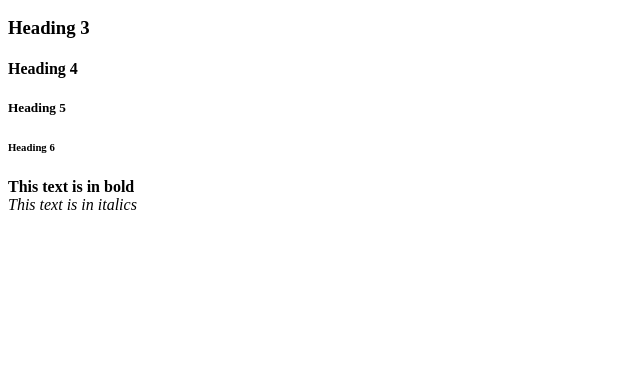
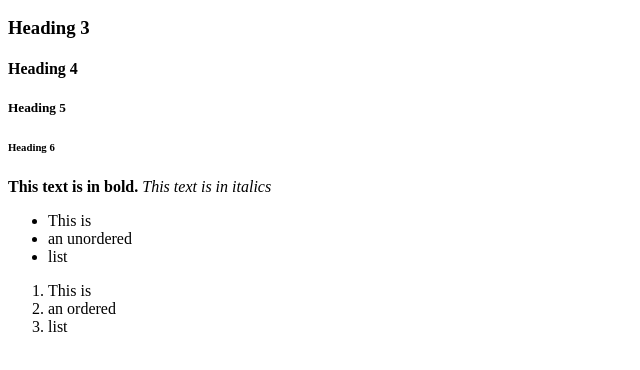
Before and after one commit to atulya9/top, a plain HTML site: page html-boilerplate/index.html in a window 1280 px wide. Shown: the part 110-480 px from the top of the page, without its empty margins (0-640 px from the left). Drawn offline with Linux system fonts and the light colour scheme.

Commit message:
Added lists

```diff
--- a/html-boilerplate/index.html
+++ b/html-boilerplate/index.html
@@ -16,8 +16,18 @@
         <h6>Heading 6</h6>
         <p>
             <!--This is a comment tag-->
-            <strong>This text is in bold</strong> <br>
+            <strong>This text is in bold. </strong>
             <em>This text is in italics</em>
+            <ul>
+                <li>This is</li>
+                <li>an unordered</li>
+                <li>list</li>
+            </ul>
+            <ol>
+                <li>This is</li>
+                <li>an ordered</li>
+                <li>list</li>
+            </ol>
         </p>
     </body>
 </html>
```
